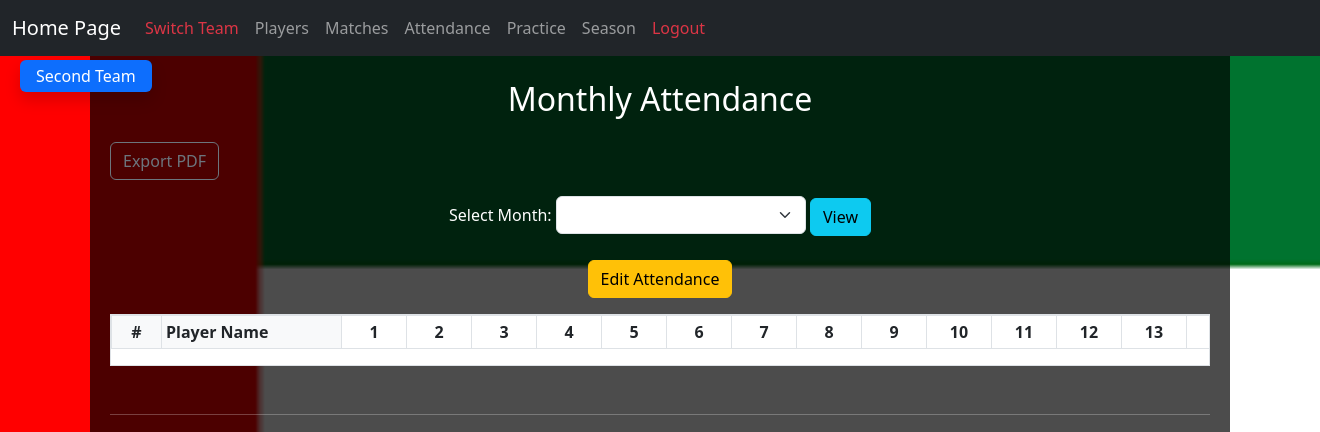
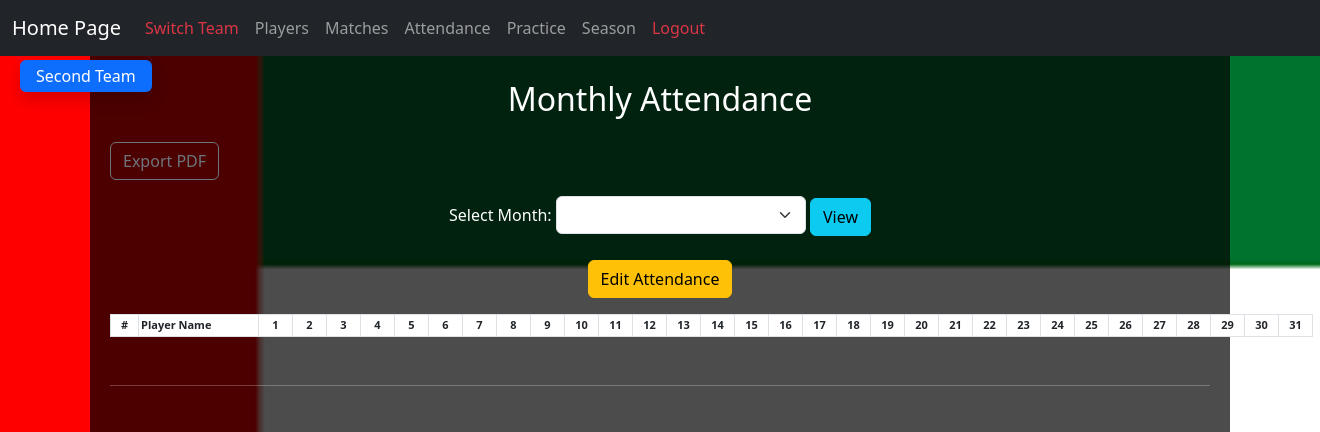
Before and after one commit to Larguech15/team-manager, a Flask app: page /attendance in a window 1320 px wide. Shown: the top 432 px of the page. Run offline with Flask 3, Linux system fonts and the light colour scheme; the visitor is signed in with stand-in values (Sample User, id 1); data that the repository does not hold is empty; some libraries are stand-ins or nearby versions.

Commit message:
Update attendance.html

```diff
--- a/templates/attendance.html
+++ b/templates/attendance.html
@@ -4,71 +4,65 @@
 
 <style>
   .attendance-scroll {
-    overflow-x: auto;
+    overflow-x: visible;
     max-width: 100%;
-    border: 1px solid #dee2e6;
     background: white;
   }
 
   .attendance-table {
-    min-width: 2200px;
+    width: 100%;
     table-layout: fixed;
+    font-size: 11px;
   }
 
   .attendance-table th,
   .attendance-table td {
     vertical-align: middle;
     text-align: center;
+    padding: 2px;
+  }
+
+  .sticky-num,
+  .sticky-name {
+    position: static;
+    background: white;
   }
 
   .sticky-num {
-    position: sticky;
-    left: 0;
-    z-index: 3;
-    background: white;
-    width: 50px;
-    min-width: 50px;
+    width: 28px;
   }
 
   .sticky-name {
-    position: sticky;
-    left: 50px;
-    z-index: 3;
-    background: white;
-    width: 180px;
-    min-width: 180px;
+    width: 120px;
     text-align: left !important;
     font-weight: 600;
-  }
-
-  thead .sticky-num,
-  thead .sticky-name {
-    z-index: 5;
-    background: #f8f9fa;
+    word-break: break-word;
   }
 
   .day-cell {
-    width: 65px;
-    min-width: 65px;
+    width: 34px;
+    min-width: 34px;
   }
 
   .attendance-buttons {
     display: flex;
     flex-direction: column;
-    gap: 3px;
+    gap: 1px;
     align-items: center;
   }
 
   .attendance-buttons label {
-    width: 45px;
-    padding: 2px 4px;
+    width: 30px;
+    padding: 1px 2px;
+    font-size: 10px;
+    line-height: 1.1;
   }
 
   .save-bar {
     position: sticky;
     bottom: 0;
     background: rgba(0, 0, 0, 0.8);
-    padding: 12px;
+    padding: 10px;
     z-index: 20;
     text-align: center;
     border-radius: 8px;
```
